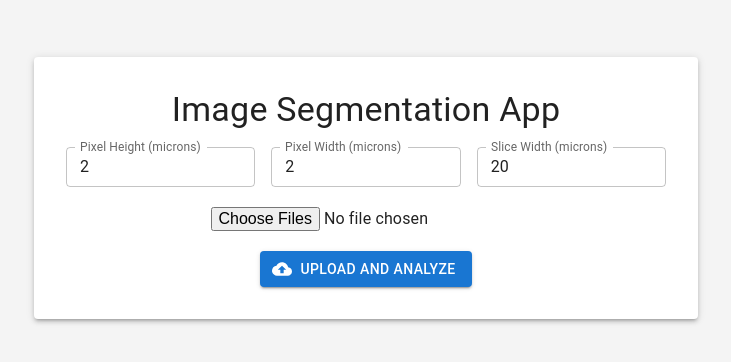
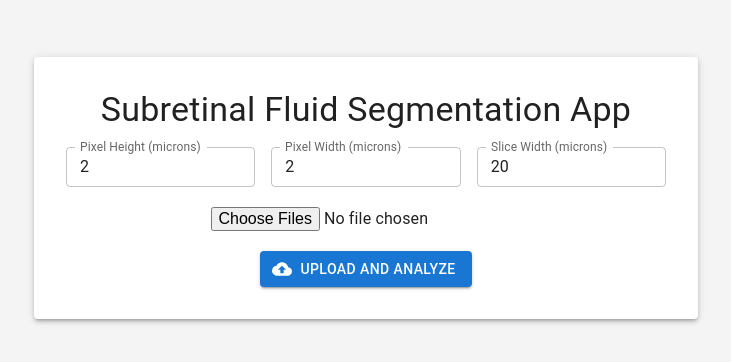
Before and after one commit to LongwellJ/SBSA_react_frontend, a React (Create React App) app: page / in a window 1280 px wide. Shown: the part 236-598 px from the top of the page, without its empty margins (274-1005 px from the left). Built offline with nearby package versions, Linux system fonts and the light colour scheme.

Commit message:
changed positioning of titles

```diff
--- a/src/ImageUpload.js
+++ b/src/ImageUpload.js
@@ -97,7 +97,7 @@ const ImageUpload = () => {
         sx={{ p: 4, width: "100%", maxWidth: "600px", textAlign: "center" }}
       >
         <Typography variant="h4" gutterBottom>
-          Image Segmentation App
+          Subretinal Fluid Segmentation App
         </Typography>
 
         {/* Form for pixel height, width, and slice width */}
@@ -166,23 +166,23 @@ const ImageUpload = () => {
             >
               Download All Segmented Images
             </Button>
+            {/* Disclaimer about browser settings */}
+            <Typography
+              variant="body2"
+              color="textSecondary"
+              sx={{ textAlign: "center", fontStyle: "italic" }}
+            >
+              Note: You may need to adjust your browser settings to allow multiple file downloads at once.
+            </Typography>
             {/* Display total subretinal fluid area */}
             {totalFluidArea !== null && (
               <Typography
                 variant="h6"
-                sx={{ mb: 2, textAlign: "center", fontWeight: "bold" }}
+                sx={{ my: 2, textAlign: "center", fontWeight: "bold" }}
               >
                 Total Subretinal Fluid Area: {totalFluidArea.toFixed(2)} µm²
               </Typography>
             )}
-            {/* Disclaimer about browser settings */}
-            <Typography
-              variant="body2"
-              color="textSecondary"
-              sx={{ mb: 3, textAlign: "center", fontStyle: "italic" }}
-            >
-              Note: You may need to adjust your browser settings to allow multiple file downloads at once.
-            </Typography>
             {segmentationInfo.map((info, index) => (
               <Box key={index} mb={4}>
                 <Typography variant="h6">
```
